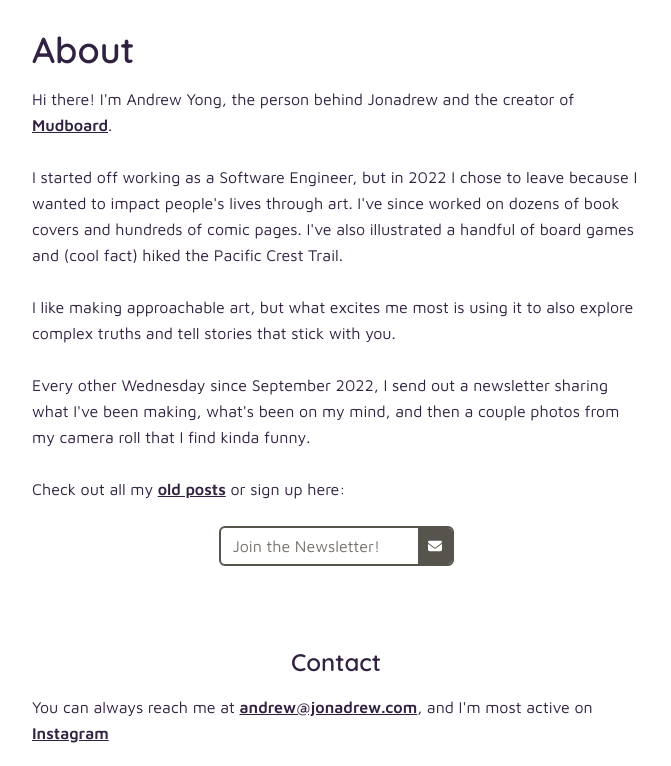
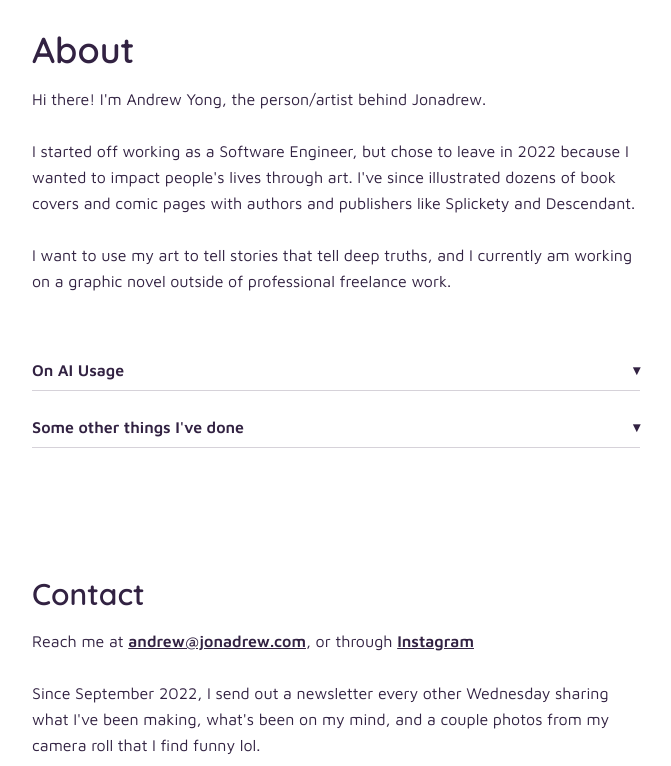
Before and after one commit to andrwyoung/jonadrew-v7, a Next.js app: page /about in a window 1280 px wide. Shown: the part 394-1160 px from the top of the page, without its empty margins (304-975 px from the left). Built offline with nearby package versions, Linux system fonts and the light colour scheme; no server answers.

Commit message:
about page faq and rewrite

```diff
--- a/app/about/page.tsx
+++ b/app/about/page.tsx
@@ -1,3 +1,4 @@
+import { FaqItem } from "@/components/about/faq-item";
 import { NewsletterForm } from "@/components/about/newsletter-form";
 import { ProfileImage } from "@/components/about/profile-image";
 import { CONTACT_EMAIL } from "@/types/settings";
@@ -14,10 +15,10 @@ export default function About() {
         <div className="mb-4">
           <ProfileImage />
         </div>
-
         <h1 className="text-4xl self-start font-bold">About</h1>
         <p className="text-base leading-relaxed mb-2">
-          Hi there! I&apos;m Andrew Yong, the person behind Jonadrew and the
+          Hi there! I&apos;m Andrew Yong, the person/artist behind Jonadrew
+          {/* and the
           creator of{" "}
           <a
             href="https://www.mudboard.com/"
@@ -27,24 +28,107 @@ export default function About() {
             className="font-semibold underline hover:text-secondary-text transition-colors"
           >
             Mudboard
-          </a>
+          </a> */}
           .
           <br />
           <br />
-          I started off working as a Software Engineer, but in 2022 I chose to
-          leave because I wanted to impact people&apos;s lives through art.
-          I&apos;ve since worked on dozens of book covers and hundreds of comic
-          pages. I&apos;ve also illustrated a handful of board games and (cool
-          fact) hiked the Pacific Crest Trail.
+          I started off working as a Software Engineer, but chose to leave in
+          2022 because I wanted to impact people&apos;s lives through art.
+          I&apos;ve since illustrated dozens of book covers and comic pages with
+          authors and publishers like Splickety and Descendant.
           <br />
           <br />
-          I like making approachable art, but what excites me most is using it
-          to also explore complex truths and tell stories that stick with you.
+          I want to use my art to tell stories that tell deep truths, and I
+          currently am working on a graphic novel outside of professional
+          freelance work.
+          <br />
+        </p>
+        {/* <h3 className="text-xl self-start font-bold mt-8">FAQ</h3> */}
+        <div className="w-full flex  flex-col gap-4 mt-8 mb-12">
+          <FaqItem question="On AI Usage">
+            My art has not been touched by AI.
+            <br />
+            <br />I spent the last decade putting in thousands of hours to hone
+            my skills, and I documented the whole journey! Just scroll all the
+            way back on my{" "}
+            <a
+              href="https://blog.jonadrew.com/profile"
+              target="_blank"
+              rel="noopener noreferrer"
+              title="All old posts"
+              className="font-semibold underline hover:text-secondary-text transition-colors"
+            >
+              Newsletter
+            </a>{" "}
+            or{" "}
+            <a
+              href="https://www.instagram.com/jonadrew_/"
+              target="_blank"
+              rel="noopener noreferrer"
+              title="Instagram"
+              className="font-semibold underline hover:text-secondary-text transition-colors"
+            >
+              Instagram
+            </a>{" "}
+            to see the progress and growth, and feel free to reach out if you
+            have questions.
+            <br />
+            <br />
+            For coding, I have no qualms using AI. To write, I&apos;ll have AI
+            proofread my emails if I&apos;m nervous, but for the most part I think
+            writing is fun and AI just sterilizes it.
+          </FaqItem>
+          <FaqItem question="Some other things I&apos;ve done">
+            I hiked the whole Pacific Crest Trail in 2024 using a backpack, tent
+            and sleeping bag that I{" "}
+            <a
+              href="https://jondrew.notion.site/Sewing-Gear-19b2e809fa4e801192f0c21c806f1605"
+              target="_blank"
+              rel="noopener noreferrer"
+              title="Sewing Gear"
+              className="font-semibold underline hover:text-secondary-text transition-colors"
+            >
+              made myself
+            </a>
+            ! I&apos;m pretty happy about it. <br />
+            <br />I also created{" "}
+            <a
+              href="https://www.mudboard.com/"
+              target="_blank"
+              rel="noopener noreferrer"
+              title="Mudboard"
+              className="font-semibold underline hover:text-secondary-text transition-colors"
+            >
+              Mudboard
+            </a>
+            , a free reference organizer tool for artists.
+          </FaqItem>
+        </div>
+
+        <h2 className="text-3xl self-start font-bold mt-16">Contact</h2>
+        <p className="text-base leading-relaxed mb-2">
+          Reach me at{" "}
+          <a
+            href={`mailto:${CONTACT_EMAIL}`}
+            className="font-semibold underline hover:text-secondary-text transition-colors"
+          >
+            {CONTACT_EMAIL}
+          </a>
+          , or through{" "}
+          <a
+            href="https://www.instagram.com/jonadrew_/"
+            target="_blank"
+            rel="noopener noreferrer"
+            title="Instagram"
+            className="font-semibold underline hover:text-secondary-text transition-colors"
+          >
+            Instagram
+          </a>
           <br />
           <br />
-          Every other Wednesday since September 2022, I send out a newsletter
-          sharing what I&apos;ve been making, what&apos;s been on my mind, and
-          then a couple photos from my camera roll that I find kinda funny.
+          Since September 2022, I send out a newsletter every other Wednesday
+          sharing what I&apos;ve been making, what&apos;s been on my mind, and a
+          couple photos from my camera roll that I find funny lol.
           <br />
           <br />
           Check out all my{" "}
@@ -60,27 +144,6 @@ export default function About() {
           or sign up here:
         </p>
         <NewsletterForm />
-
-        <h2 className="text-2xl font-bold mt-16">Contact</h2>
-        <p className="text-base leading-relaxed mb-2">
-          You can always reach me at{" "}
-          <a
-            href={`mailto:${CONTACT_EMAIL}`}
-            className="font-semibold underline hover:text-secondary-text transition-colors"
-          >
-            {CONTACT_EMAIL}
-          </a>
-          , and I&apos;m most active on{" "}
-          <a
-            href="https://www.instagram.com/jonadrew_/"
-            target="_blank"
-            rel="noopener noreferrer"
-            title="Instagram"
-            className="font-semibold underline hover:text-secondary-text transition-colors"
-          >
-            Instagram
-          </a>
-        </p>
       </main>
     </div>
   );
--- /dev/null
+++ b/components/about/faq-item.tsx
@@ -0,0 +1,19 @@
+export function FaqItem({
+  question,
+  children,
+}: {
+  question: string;
+  children: React.ReactNode;
+}) {
+  return (
+    <details className="w-full group">
+      <summary className="cursor-pointer text-base font-semibold list-none flex items-center justify-between gap-2 py-2 border-b border-current/20 select-none">
+        {question}
+        <span className="text-sm transition-transform group-open:rotate-180">
+          ▾
+        </span>
+      </summary>
+      <p className="text-base leading-relaxed pt-3">{children}</p>
+    </details>
+  );
+}
```
